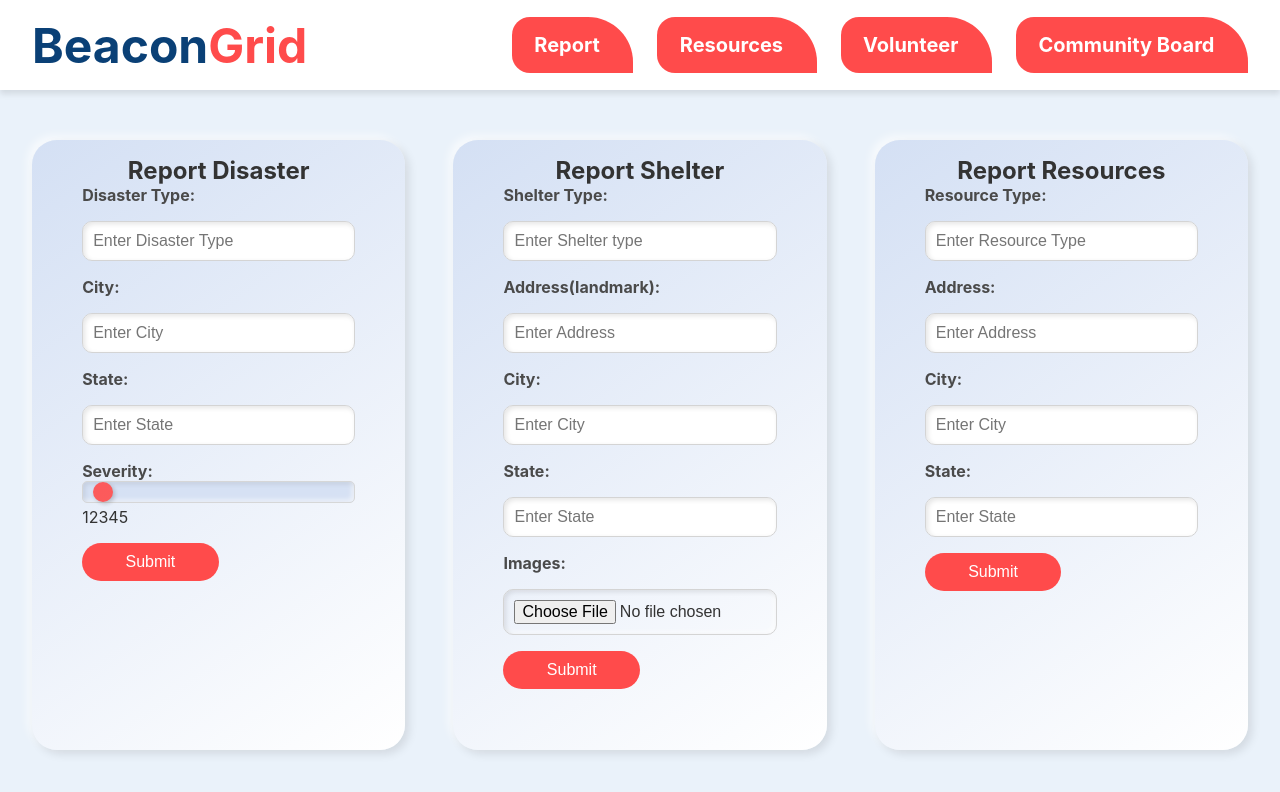
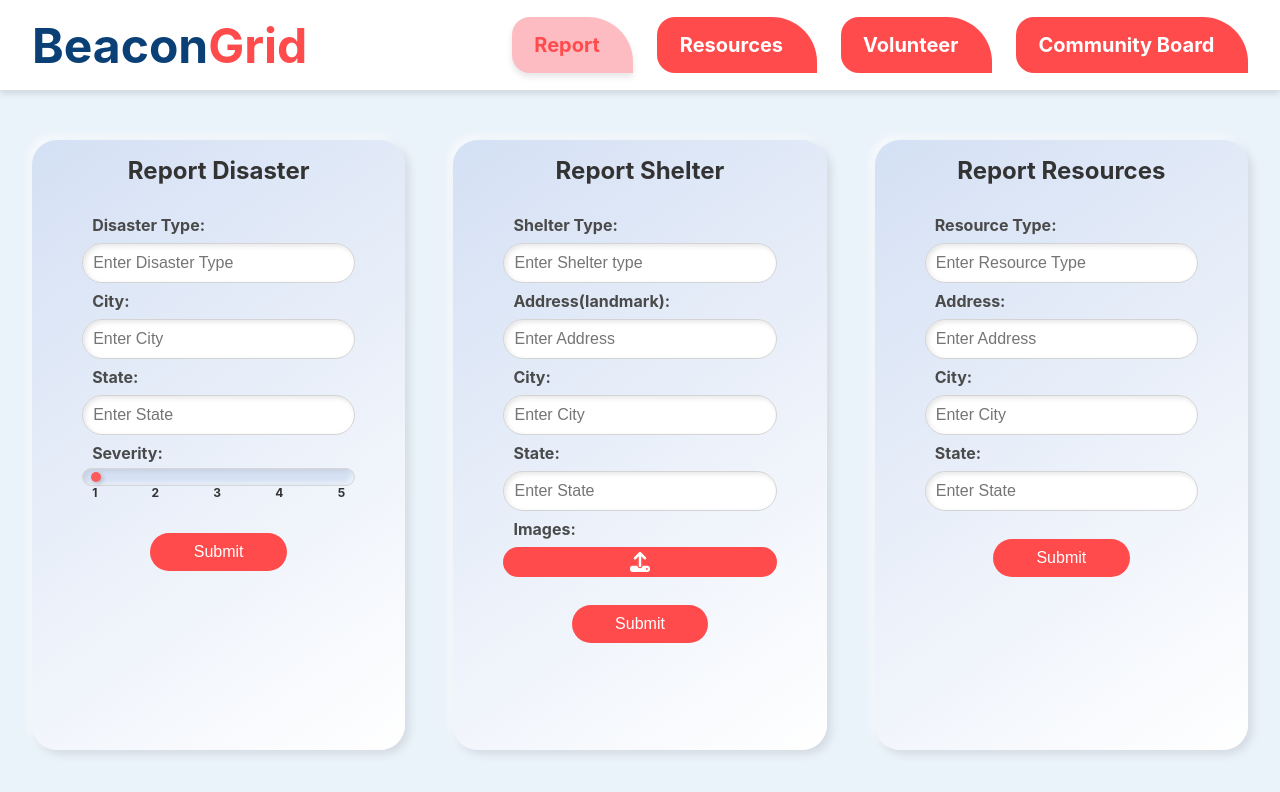
Before and after one commit to Ravencrest-01/CrowdSourced-Disaster-Relief, a React (Create React App) app in the folder frontend/: page /report in a window 1280 px wide. Shown: the top 792 px of the page. Built offline with nearby package versions, Linux system fonts and the light colour scheme.

Commit message:
report page done time for backend to make resource page

```diff
--- a/frontend/src/components/NavButton.js
+++ b/frontend/src/components/NavButton.js
@@ -1,21 +1,24 @@
 import React from "react";
-import { Link } from "react-router-dom";
+import { NavLink } from "react-router-dom";
 import PropTypes from "prop-types";
 import "../styles/NavButton.css";
 
-const Navbutton = ({ to, label}) => {
+const NavButton = ({ to, label }) => {
     return (
         <li className="nav-button">
-            <Link to={to} className="nav-link">
+            <NavLink
+                to={to}
+                className={({ isActive }) => (isActive ? "nav-link active" : "nav-link")}
+            >
                 {label}
-            </Link>
+            </NavLink>
         </li>
     );
 };
 
-Navbutton.propTypes = {
-    to: PropTypes.string.isRequired, //URL to navigate to
-    label: PropTypes.string.isRequired, //Button label
+NavButton.propTypes = {
+    to: PropTypes.string.isRequired, // URL to navigate to
+    label: PropTypes.string.isRequired, // Button label
 };
 
-export default Navbutton;
+export default NavButton;
--- a/frontend/src/components/Navbar.js
+++ b/frontend/src/components/Navbar.js
@@ -1,5 +1,5 @@
 import React from "react";
-import { Link } from "react-router-dom";
+import { NavLink } from "react-router-dom";
 import NavButton from "./NavButton";
 import Logo from "./Logo";
 import "../styles/navbar.css";
--- a/frontend/src/components/ReportPage.js
+++ b/frontend/src/components/ReportPage.js
@@ -134,12 +134,17 @@ const ReportPage = () => {
                         onChange={(e) => handleInputChange(e, "shelter")}
                     />
                     <label>Images:</label>
-                    <input
-                        type="file"
-                        name="image"
-                        placeholder="Provide Images"
-                        onChange={(e) => handleInputChange(e, "shelter")}
-                    />
+                    <div className="file-input-container">
+                        <input
+                            type="file"
+                            id="shelter-image"
+                            name="image"
+                            onChange={(e) => handleInputChange(e, "shelter")}
+                        />
+                        <label htmlFor="shelter-image" className="custom-file-button">
+                            <img src="/images/upload-solid.svg" alt="Upload Icon" />
+                        </label>
+                    </div>
                     <button className="submit">Submit</button>
                 </form>
             </div>
--- a/frontend/src/styles/NavButton.css
+++ b/frontend/src/styles/NavButton.css
@@ -1,23 +1,4 @@
-/* .nav-button{
-    text-decoration: none;
-    color: inherit;
-    font-weight: bold;
-    padding: 1rem 2rem;
-    font-size: 1rem;
-    border-radius: 18px 45px 0px 18px;
-    background-color: #FF4B4B;
-    color: white;
-    transition: background-color 0.3s;
-}
-.nav-button:hover,
-.nav-button:focus,
-.nav-button:active{
-    background-color: #fcbcc2;
-    color: #FF4B4B;
-    cursor: pointer;
-} */
-
-.nav-button{
+.nav-button {
     color: white;
 }
 
@@ -34,9 +15,15 @@
 }
 
 .nav-link:hover,
-.nav-link:focus,
-.nav-link:active {
+.nav-link:focus {
     background-color: #fdb3ba;
     color: #FF4B4B;
     cursor: pointer;
 }
+
+.nav-link.active {
+    background-color: #fcbcc2; /* Active background color */
+    color: #FF4B4B; /* Active text color */
+    font-weight: bold;
+    box-shadow: 0 4px 6px rgba(0, 0, 0, 0.1); /* Optional for emphasis */
+}
--- a/frontend/src/styles/reportPage.css
+++ b/frontend/src/styles/reportPage.css
@@ -31,6 +31,11 @@
 
 
 
+h2{
+    margin-bottom: 30px;
+}
+
+
 .disaster-form, .resource-form, .shelter-form {
     display: flex;
     flex-direction: column;
@@ -42,22 +47,24 @@
     display: flex;
     flex-direction: column;
     width: 80%; /* Adjust the form width */
-    gap: 1rem; /* Add spacing between form elements */
+    gap: 0.5rem; /* Add spacing between form elements */
 }
 
 label {
     font-size: 1rem;
     color: #4a4a4a; /* Softer text color */
     font-weight: bold;
+    padding: 0px 10px;
 }
 
 input[type="text"], input[type="file"], input[type="range"] {
     width: 100%;
     padding: 10px;
     border: 1px solid #d4d4d4;
-    border-radius: 10px;
+    border-radius: 50px;
     box-shadow: inset 2px 2px 5px rgba(0, 0, 0, 0.1), inset -2px -2px 5px rgba(255, 255, 255, 0.7); /* Neumorphism input style */
     font-size: 1rem;
+
 }
 
 input[type="text"]:focus, input[type="file"]:focus, input[type="range"]:focus {
@@ -77,21 +84,38 @@ input[type="text"]:focus, input[type="file"]:focus, input[type="range"]:focus {
     appearance: none;
     width: 100%;
     height: 10px;
-    border-radius: 5px;
+    border-radius: 50px;
+    padding: 8px;
     background: #d4e0f4;
     outline: none;
     opacity: 0.9;
     transition: opacity 0.2s;
+    margin-top: 5px;
 }
 
 .slider-container input[type="range"]::-webkit-slider-thumb {
     appearance: none;
-    width: 20px;
-    height: 20px;
+    width: 10px;
+    height: 10px;
     border-radius: 50%;
     background: #FF4B4B;
     cursor: pointer;
     box-shadow: 2px 2px 4px rgba(0, 0, 0, 0.2);
+}
+
+.slider-labels {
+    display: flex;
+    justify-content: space-between;
+    width: 100%; /* Same width as the slider */
+    padding: 0px 10px;
+    font-size: 12px; /* Adjust font size for labels */
+    color: #333; /* Label color */
+}
+
+.slider-labels span {
+    position: relative;
+    top: -5px; /* Adjust to align the labels closer to the slider */
+    font-weight: bold;
 }
 
 .submit {
@@ -103,8 +127,10 @@ input[type="text"]:focus, input[type="file"]:focus, input[type="range"]:focus {
     border-radius: 25px;
     cursor: pointer;
     transition: all 0.3s ease-in-out;
-    width: 50%;
+    width: 50%; /* Adjust button width as needed */
     text-align: center;
+    display: block; /* Make it block-level for centering */
+    margin: 20px auto; /* Center horizontally and add vertical spacing */
 }
 
 .submit:hover {
@@ -112,3 +138,40 @@ input[type="text"]:focus, input[type="file"]:focus, input[type="range"]:focus {
     transform: scale(1.05);
     box-shadow: 2px 2px 8px rgba(255, 75, 75, 0.5);
 }
+
+
+
+.file-input-container {
+    position: relative;
+    display: flex;
+    flex-direction: column;
+    /* align-items: center; */
+    gap: 5px;
+}
+
+input[type="file"] {
+    display: none; /* Hides the default file input */
+}
+
+.custom-file-button {
+    display: flex;
+    align-items: center;
+    justify-content: center;
+    background-color: #FF4B4B;
+    color: white;
+    padding: 5px 10px;
+    border-radius: 25px;
+    cursor: pointer;
+    transition: all 0.3s ease-in-out;
+}
+
+.custom-file-button img {
+    height: 20px;
+    /* margin-right: 10px;  */
+}
+
+.custom-file-button:hover {
+    background-color: #e14343;
+    transform: scale(1.05);
+    box-shadow: 2px 2px 8px rgba(255, 75, 75, 0.5);
+}
```
Also changed, not shown: frontend/public/images/upload-solid.svg (added).
